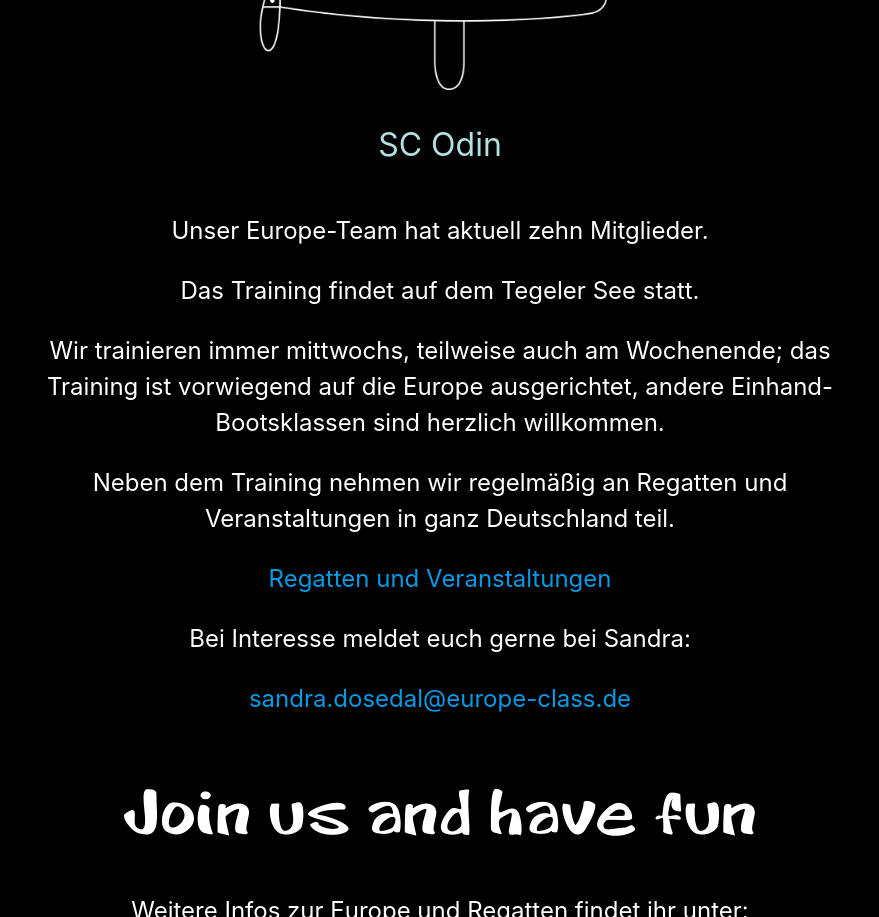
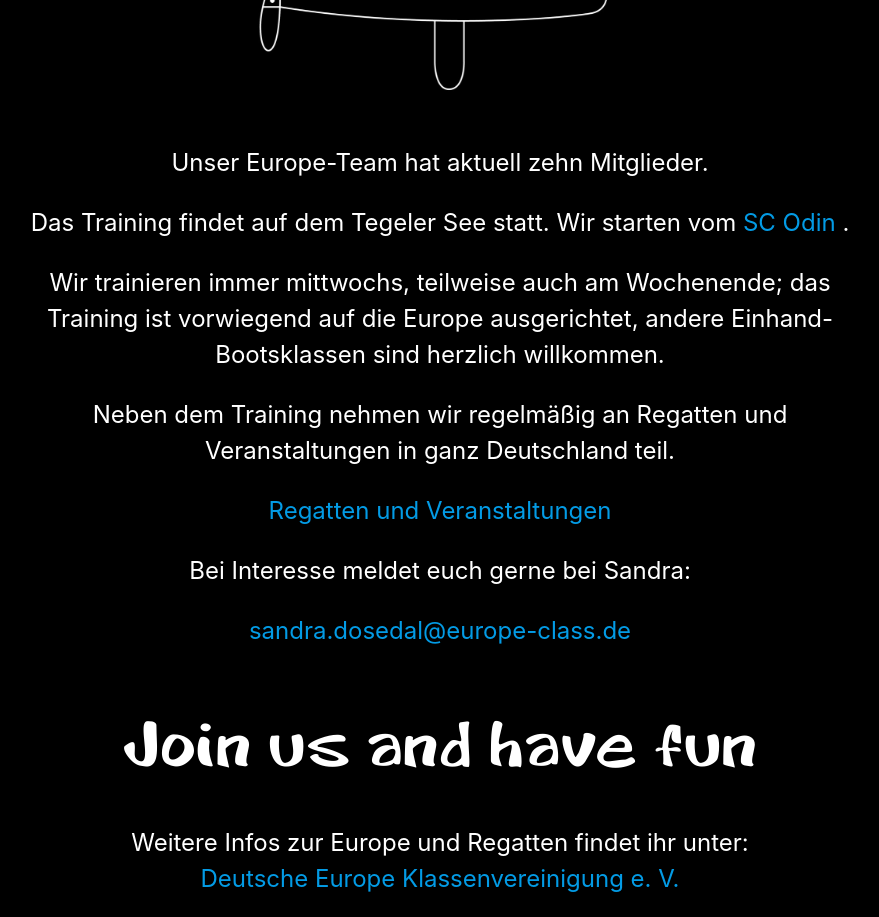
Before and after one commit to chrcor/europeteamberlin, a plain HTML site: page index.html in a window 1280 px wide. Shown: the part 520-1437 px from the top of the page, without its empty margins (200-1079 px from the left). Drawn offline with nearby package versions, Linux system fonts and the light colour scheme.

Commit message:
move odin link

```diff
--- a/index.html
+++ b/index.html
@@ -64,24 +64,14 @@
     <div class = "row">
       <div class = "col s12">
         <div class = "center-align">
-          <a href='https://www.scodin.de/verein/anfahrt/'>
-            <font color="blue-text" style="font-size:3vw; font-size:4vmin;">
-              SC Odin
-            </font>
-          </a>
-        </div>
-      </div>
-    </div>
-
-    <div class = "row">
-      <div class = "col s12">
-        <div class = "center-align">
           <font color="white" style="font-size:2vw; font-size:3vmin;">
             <p>
               Unser Europe-Team hat aktuell zehn Mitglieder.
             </p>
             <p>
-              Das Training findet auf dem Tegeler See statt.
+              Das Training findet auf dem Tegeler See statt. Wir starten vom <a href='https://www.scodin.de/verein/anfahrt/' target="_blank">
+                  SC Odin
+              </a>.
             </p>
             <p>
               Wir trainieren immer mittwochs, teilweise auch am Wochenende; das Training ist vorwiegend auf die Europe ausgerichtet,
```
